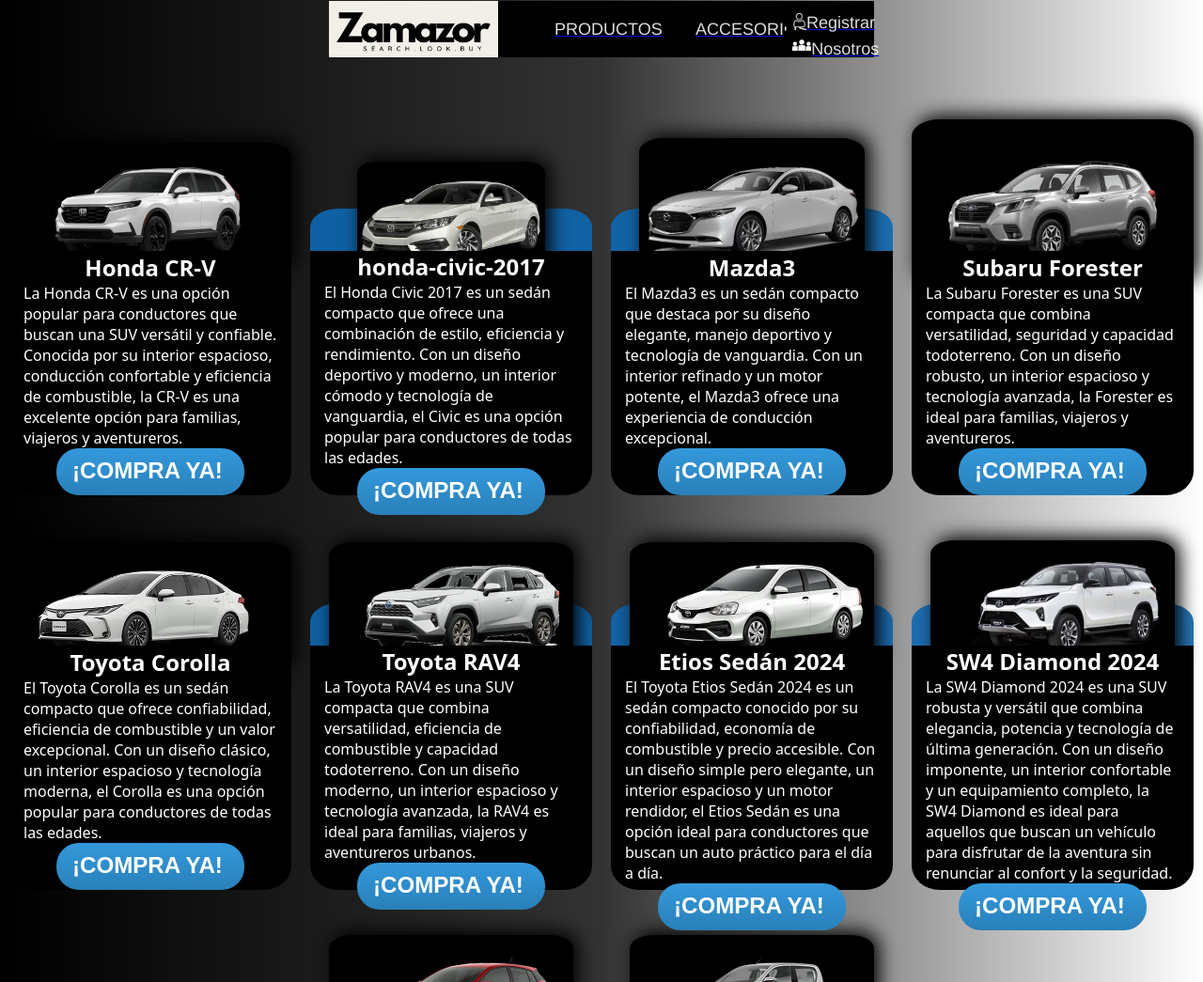
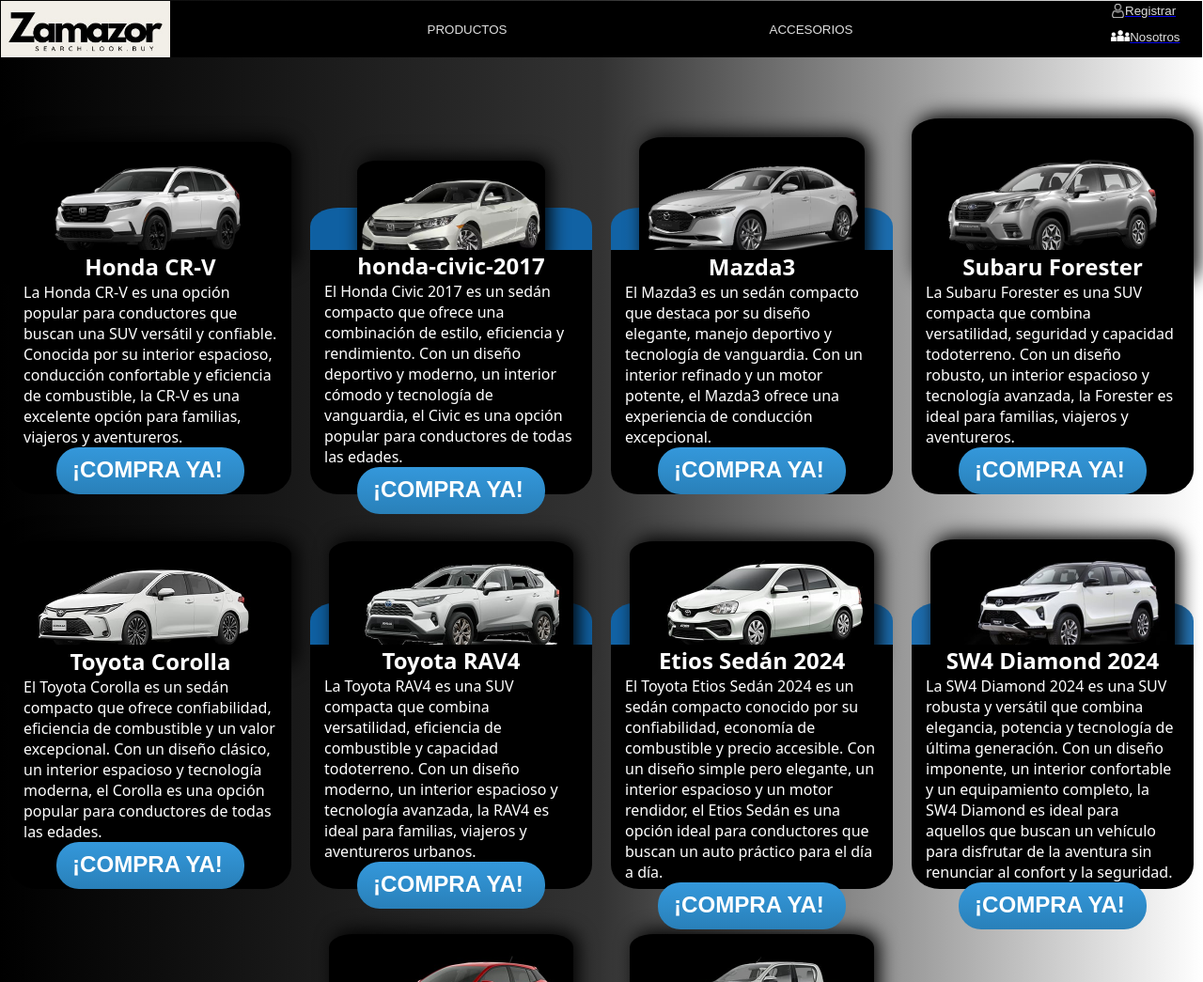
Before and after one commit to Nahir13/Ecommerce, a plain HTML site: page Cards.html in a window 1280 px wide. Shown: the top 1045 px of the page at 94% size. Drawn offline with Linux system fonts and the light colour scheme.

Commit message:
correccion de la NAVBAR

```diff
--- a/esindex.css
+++ b/esindex.css
@@ -1,4 +1,4 @@
-body {
+ #Accesorios{
   margin: 0;
   padding: 0;
   background: url(https://github.com/Nahir13/Ecommerce/blob/main/img/FLogin.jpg?raw=true);
@@ -41,7 +41,6 @@ body {
 .nav:hover{
   background-color:rgb(70, 69, 69);
   color: rgb(255, 255, 255);
-  width: 130px;
 }
 #but:hover{
   background-color:rgb(70, 69, 69);
@@ -352,7 +351,7 @@ h3{
 u{
     color: #7AB2B2;
 }
-button{
+.PButton{
     font-family: 'Franklin Gothic Medium', 'Arial Narrow', Arial, sans-serif;
     background-color: #3c44a7;
     display: block;
@@ -366,7 +365,7 @@ button{
     margin-left: 50px;
     margin-bottom: 5px;
 }
-button:hover{
+.PButton:hover{
     background-color: #7AB2B2;
 }
 
@@ -392,10 +391,10 @@ button:hover{
 .cuerpo {
   background-image: linear-gradient(to right, #000, #333333, #ffffff);
   height:100vh;
-  display: flex;
   flex-wrap: wrap;
   justify-content:center;
   align-items: center;
+  margin: 0;
 }
 .conteiner {
   margin-top: 150px;
```
Also changed, not shown: productosespecificos.html (+1 -1 lines).
